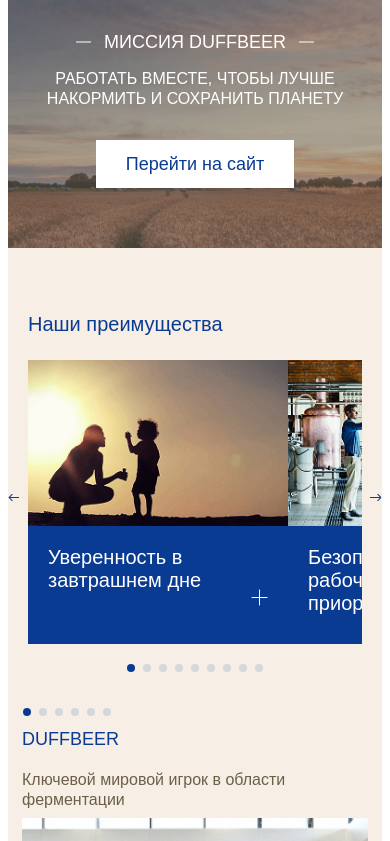
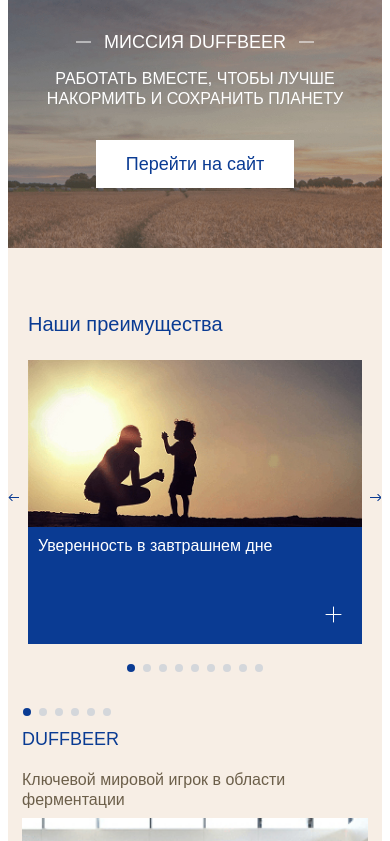
Before and after one commit to Anatoliy2024/conecom, a website built with webpack: page src/index.html in a window 390 px wide. Shown: the part 1373-2214 px from the top of the page. Built offline with nearby package versions, Linux system fonts and the light colour scheme.

Commit message:
little fix slider

```diff
--- a/package.json
+++ b/package.json
@@ -1,13 +1,15 @@
 {
   "name": "conecom",
   "version": "1.0.0",
+  "homepage": "https://Anatoliy2024.github.io/conecom",
   "description": "",
   "main": "index.js",
   "scripts": {
     "start": "webpack serve",
     "build-dev": "webpack",
     "build-prod": "webpack --node-env=production",
-    "clear": "rd /s /q dist"
+    "clear": "rd /s /q dist",
+    "deploy": "npm run build-prod && gh-pages -d dist"
   },
   "keywords": [],
   "author": "",
@@ -20,6 +22,7 @@
     "copy-webpack-plugin": "^12.0.2",
     "core-js": "^3.40.0",
     "css-loader": "^7.1.2",
+    "gh-pages": "^6.3.0",
     "html-loader": "^5.1.0",
     "html-webpack-plugin": "^5.6.3",
     "mini-css-extract-plugin": "^2.9.2",
--- a/src/index.html
+++ b/src/index.html
@@ -20,7 +20,7 @@
       <div class="company-info">
         <div class="company-info_video">
           <div class="iframe-container">
-            <iframe
+            <!-- <iframe
               width="545"
               height="365"
               src="https://www.youtube.com/embed/NKwyTSacoo8?si=M0yAKJnkztrgtU7w"
@@ -28,6 +28,16 @@
               frameborder="0"
               allow="accelerometer; autoplay; clipboard-write; encrypted-media; gyroscope; picture-in-picture; web-share"
               referrerpolicy="strict-origin-when-cross-origin"
+              allowfullscreen
+            ></iframe> -->
+            <iframe
+              width="720"
+              height="405"
+              src="https://rutube.ru/play/embed/93c87d55f7757e8f0106bfce93d5f582/"
+              frameborder="0"
+              allow="clipboard-write; autoplay"
+              webkitAllowFullScreen
+              mozallowfullscreen
               allowfullscreen
             ></iframe>
           </div>
--- a/src/index.js
+++ b/src/index.js
@@ -80,24 +80,13 @@
         document
           .querySelectorAll(".content-slider")
           .forEach((slider, index) => {
-            // const nextButton = slider.querySelector(".swiper-button-next")
-            // const prevButton = slider.querySelector(".swiper-button-prev")
-            // const pagination = slider.querySelector(".swiper-pagination")
-
-            // if (!nextButton || !prevButton || !pagination) {
-            //   console.warn(
-            //     "Навигационные элементы отсутствуют в слайдере",
-            //     slider
-            //   )
-            //   return
-            // }
             const swiper = new Swiper(slider, {
               modules: [Navigation, Pagination],
               loop: true,
               breakpoints: {
                 0: { slidesPerView: 1, spaceBetween: 0 },
                 400: { slidesPerView: 2, spaceBetween: 10 },
-                700: { slidesPerView: 2, spaceBetween: 20 },
+                700: { slidesPerView: 2, spaceBetween: 25 },
               },
               pagination: {
                 el: `.swiper-pagination${index + 1}`,
--- a/src/index.scss
+++ b/src/index.scss
@@ -463,6 +463,8 @@
               bottom: 32px;
               right: 20px;
               cursor: pointer;
+              padding: 5px;
+
               &:hover {
                 transform: scale(1.5);
               }
@@ -546,10 +548,10 @@
       .content-slider {
         // padding: 0 20px;
         font-size: 14px;
-        position: relative;
+        // position: relative;
 
-        max-width: 550px;
-        margin: 0 auto;
+        // max-width: 550px;
+        // margin: 0 auto;
         overflow: hidden;
 
         .swiper-wrapper {
@@ -558,8 +560,8 @@
 
           gap: 0px;
           .swiper-slide {
-            max-width: 260px;
-
+            width: 260px;
+            min-width: auto;
             height: 284px;
             .slider-img {
               height: 178px;
@@ -569,6 +571,28 @@
               .slider-text_main {
               }
               .slider-text_plus {
+              }
+            }
+          }
+        }
+      }
+    }
+    @media (max-width: 699px) {
+      .content-slider {
+        .swiper-wrapper {
+          .swiper-slide {
+            width: auto;
+            .slider-text {
+              height: 106px;
+              padding: 10px;
+              font-size: 16px;
+              .slider-text_main {
+                padding: 5px;
+                font-size: 16px;
+              }
+              .slider-text_plus {
+                bottom: 15px;
+                right: 15px;
               }
             }
           }
```
Also changed, not shown: 1 other file.
